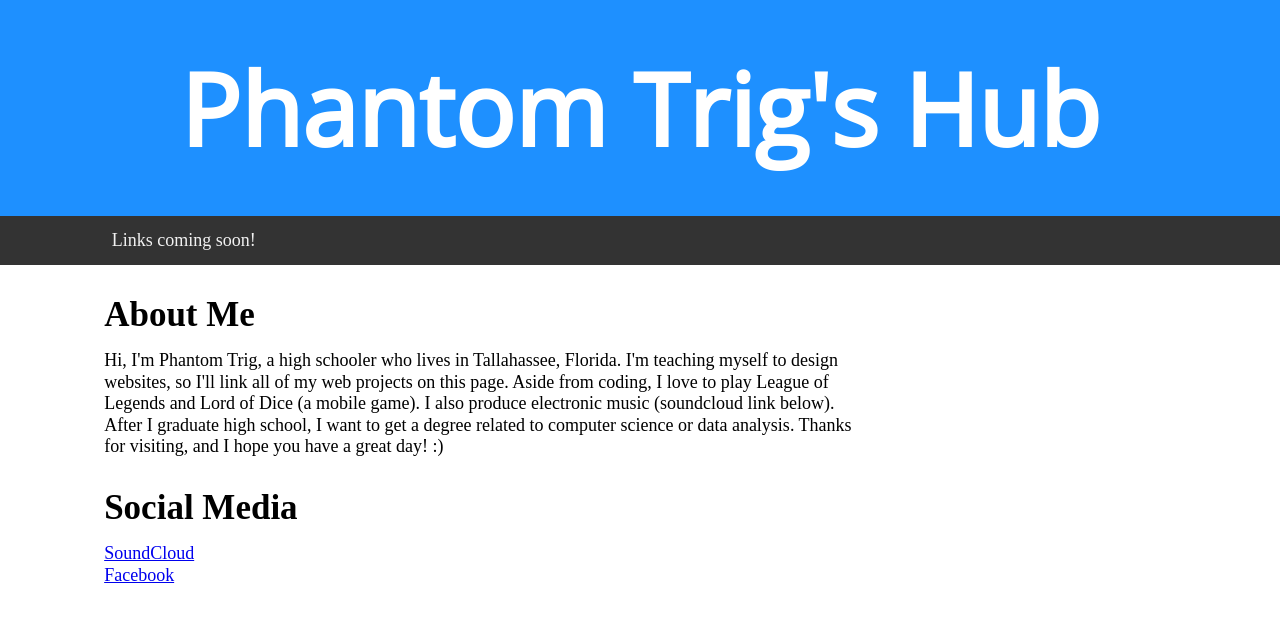
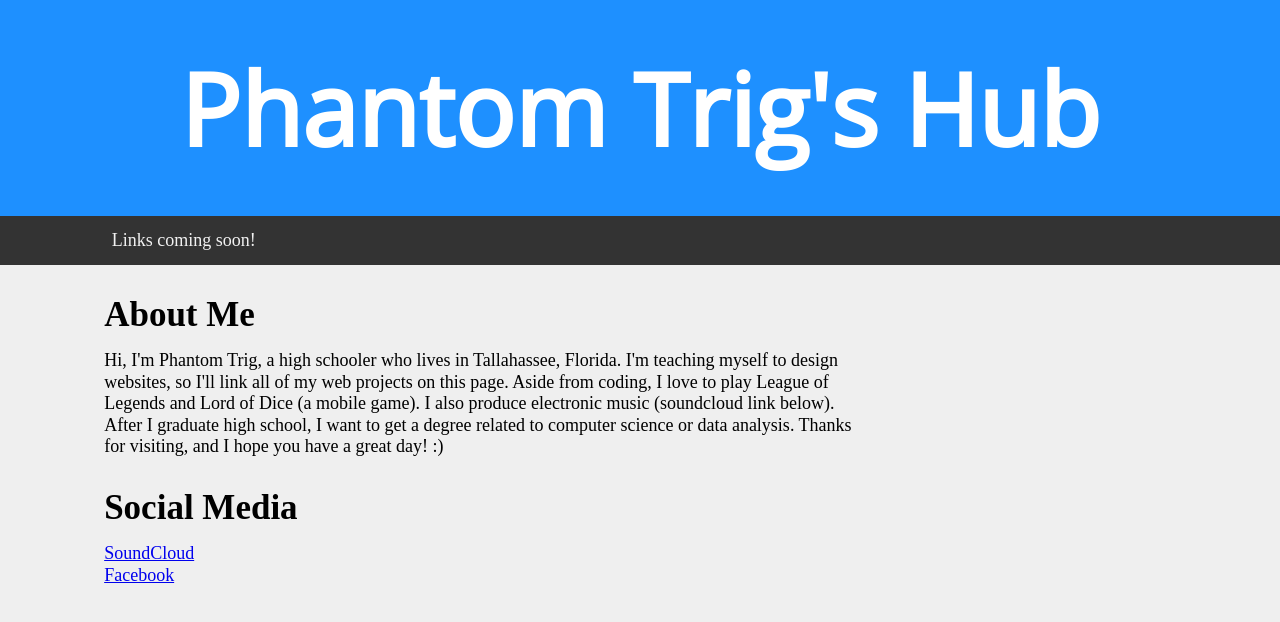
Before and after one commit to PhantomTrig/PhantomTrig.github.io, a plain HTML site: page index.html in a window 1280 px wide. Drawn offline with nearby package versions, Linux system fonts and the light colour scheme.

Commit message:
Add files via upload

```diff
--- a/index.html
+++ b/index.html
@@ -13,6 +13,9 @@
 margin: 0;
 padding: 0;
 }
+body { background-color:#efefef
+
+    }
 
 .header {
     background-color:dodgerblue;
```
